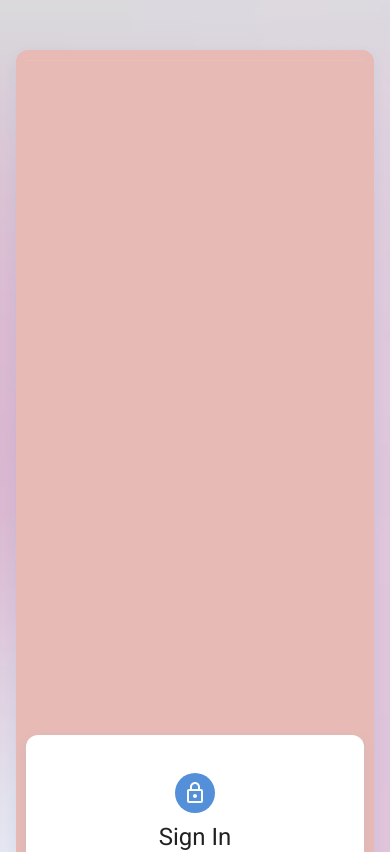
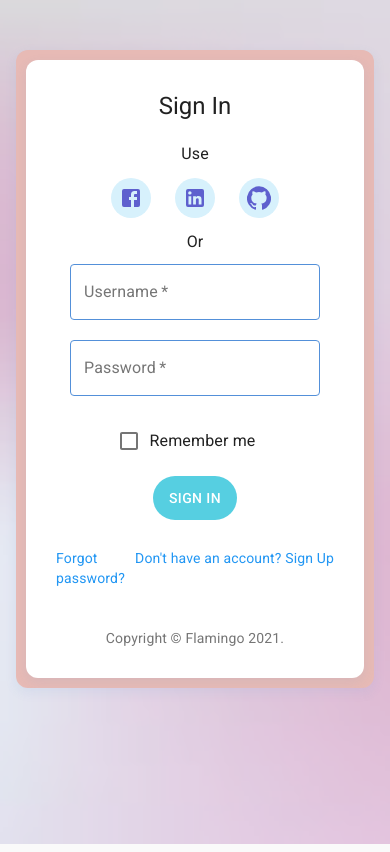
Before and after one commit to flamingo-jobs/flamingo, a React (Create React App) app in the folder client/: page / in a window 390 px wide. Shown: the top 852 px of the page. Built offline with nearby package versions, Linux system fonts and the light colour scheme.

Commit message:
signIn responsive

```diff
--- a/client/src/App.js
+++ b/client/src/App.js
@@ -1,11 +1,16 @@
 import Home from './home/Home';
 import SignInSide from './signIn/components/SignInSide.js';
 import './App.css';
+import { ThemeProvider } from '@material-ui/styles';
+import theme from './Theme';
 
 function App() {
   return (
     <div className="App">
-      <SignInSide />
+      <ThemeProvider theme={theme}>
+
+        <SignInSide />
+      </ThemeProvider>
     </div>
   );
 }
--- a/client/src/home/Home.js
+++ b/client/src/home/Home.js
@@ -47,7 +47,6 @@ function Home() {
 
     return (
         <div className={classes.root}>
-            <ThemeProvider theme={theme}>
                 <div className="overlay">
                     <React.Fragment>
                         <CssBaseline />
@@ -86,7 +85,6 @@ function Home() {
                         </Container>
                     </React.Fragment>
                 </div>
-            </ThemeProvider>
         </div>
     )
 }
--- a/client/src/signIn/components/SignInSide.js
+++ b/client/src/signIn/components/SignInSide.js
@@ -16,10 +16,13 @@ import Card from '@material-ui/core/Card';
 import CardActionArea from '@material-ui/core/CardActionArea';
 import CardMedia from '@material-ui/core/CardMedia';
 import cardImage from '../../signIn/images/flamingo.gif';
+import FloatCard from '../../home/components/FloatCard';
+import { Container, IconButton } from '@material-ui/core';
+import backgroundImage from '../images/background.jfif';
+import FacebookIcon from '@material-ui/icons/Facebook';
+import LinkedInIcon from '@material-ui/icons/LinkedIn';
+import GitHubIcon from '@material-ui/icons/GitHub';
 import theme from '../../Theme';
-import FloatCard from '../../home/components/FloatCard';
-import { Container } from '@material-ui/core';
-import backgroundImage from '../images/background.jfif';
 
 function Copyright() {
   return (
@@ -34,30 +37,7 @@ function Copyright() {
   );
 }
 
-const CssTextField = withStyles({
-  root: {
-    '& label.Mui-focused': {
-      color: 'theme.palette.mediumTurquoise',
-    },
-    '& .MuiInput-underline:after': {
-      borderBottomColor: 'theme.palette.mediumTurquoise',
-    },
-    '& .MuiOutlinedInput-root': {
-
-      '& fieldset': {
-        borderColor: 'black',
-      },
-      '&:hover fieldset': {
-        borderColor: 'theme.palette.mediumTurquoise',
-      },
-      '&.Mui-focused fieldset': {
-        borderColor: 'theme.palette.mediumTurquoise',
-      },
-    },
-  },
-})(TextField);
-
-const useStyles = makeStyles(() => ({
+const useStyles = makeStyles((theme) => ({
   root: {
 
   },
@@ -82,8 +62,8 @@ const useStyles = makeStyles(() => ({
 
   },
   avatar: {
-    margin: theme.spacing(1),
-    backgroundColor: theme.palette.tuftsBlue,
+    backgroundColor: theme.palette.lightSkyBlue,
+    color: theme.palette.stateBlue,
   },
   form: {
     width: '100%', // Fix IE 11 issue.
@@ -92,13 +72,16 @@ const useStyles = makeStyles(() => ({
   },
   submit: {
     width: '30%',
-    color: 'white',
+    boxShadow: 'none',
+    color: theme.palette.white,
+    backgroundColor: theme.palette.skyBlueCrayola,
     margin: ' 5% 35% 10% 35%',
     borderRadius: 25,
     padding: "10px 5px 10px 5px",
     "&:hover": {
       backgroundColor: theme.palette.tuftsBlue,
       color: 'white',
+      boxShadow: 'none'
     }
   },
   media: {
@@ -106,10 +89,24 @@ const useStyles = makeStyles(() => ({
   },
   textField: {
     margin: 10,
-    width: 300
+    width: 300,
+    [theme.breakpoints.down('xs')]: {
+      width: 250,
+    },
+    "& fieldset": {
+      borderColor: theme.palette.tuftsBlue,
+    },
+    "&:hover fieldset": {
+      borderColor: theme.palette.pinkyRed + ' !important',
+    },
   },
   title: {
-    marginBottom: 34
+    marginBottom: 20
+  },
+  animation: {
+    [theme.breakpoints.down('xs')]: {
+      display: 'none'
+    },
   }
 }));
 
@@ -124,7 +121,7 @@ export default function SignInSide() {
             <Grid container direction="row" className={classes.root}>
               <CssBaseline />
 
-          <Grid item xs={12} sm={3} md={7} >
+              <Grid item sm={5} md={7} className={classes.animation}>
 
                 <CardMedia
                   className={classes.media}
@@ -134,15 +131,40 @@ export default function SignInSide() {
                 />
 
               </Grid>
-          <Grid item xs={12} sm={9} md={5}>
+              <Grid item xs={12} sm={7} md={5}>
                 <FloatCard >
                   <div className={classes.paper}>
-                <Avatar className={classes.avatar}>
-                  <LockOutlinedIcon />
-                </Avatar>
+
                     <Typography component="h1" variant="h5" className={classes.title}>
                       Sign In
           </Typography>
+                    <div className={classes.socialSection}>
+                      <Typography className={classes.text}>
+                        Use
+            </Typography>
+                      <div className={classes.icons}>
+                        <IconButton >
+                          <Avatar className={classes.avatar}>
+                            <FacebookIcon />
+                          </Avatar>
+                        </IconButton>
+                        <IconButton >
+                          <Avatar className={classes.avatar}>
+                            <LinkedInIcon />
+                          </Avatar>
+                        </IconButton>
+                        <IconButton >
+                          <Avatar className={classes.avatar}>
+                            <GitHubIcon />
+                          </Avatar>
+                        </IconButton>
+
+
+                      </div>
+                      <Typography className={classes.text}>
+                        Or
+            </Typography>
+                    </div>
                     <form className={classes.form} noValidate >
                       <TextField
                         required
@@ -171,7 +193,6 @@ export default function SignInSide() {
                         type="submit"
                         fullWidth
                         variant="contained"
-                    color="primary"
                         className={classes.submit}
                       >
                         Sign In
```
Lines whose indentation alone changed are shown as unchanged.
